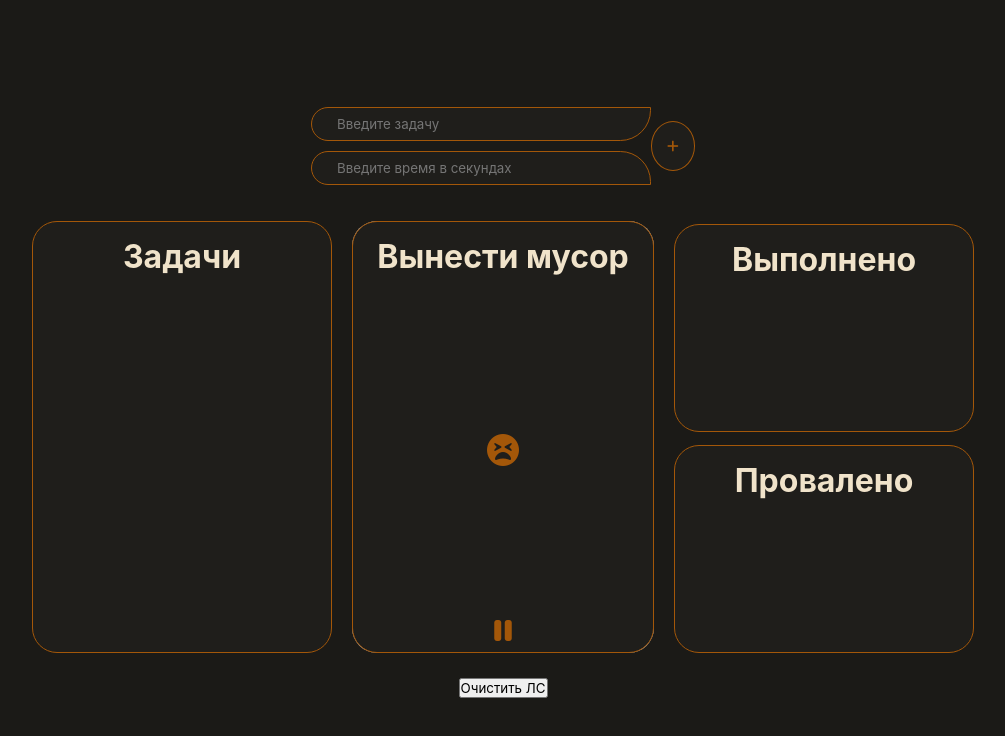
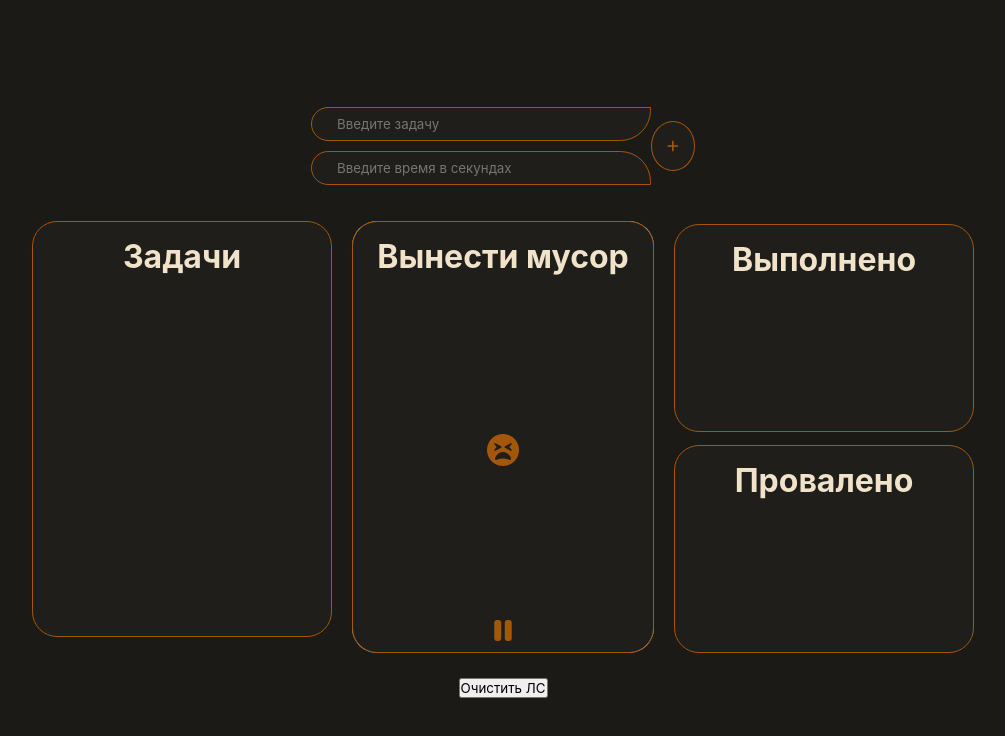
Before and after one commit to Kalachinskii/TimerTask, a React (Vite) app: page / in a window 1280 px wide. Shown: the top 736 px of the page, without its empty margins (137-1142 px from the left). Built offline with nearby package versions, Linux system fonts and the light colour scheme.

Commit message:
feat: добавлена функция удаления task

```diff
--- a/src/components/App/ui/App.jsx
+++ b/src/components/App/ui/App.jsx
@@ -18,7 +18,7 @@ export function App() {
     if (!localStorage.getItem(key)) {
         localStorage.setItem(key, JSON.stringify([]));
     }
-    // если данные есть - парсим
+    // если данные есть - вытаскиваем
     const data = JSON.parse(localStorage.getItem(key));
     if (data) {
       setItems(data.map(item => ({
@@ -49,11 +49,23 @@ export function App() {
     localStorage.setItem('data', JSON.stringify([]));
   }
 
+  const deleteTask = (id) => {
+    // Получаем текущие элементы из localStorage
+    const items = JSON.parse(localStorage.getItem('data')) || [];
+    // Фильтруем элементы, исключая тот, который нужно удалить
+    const updatedItems = items.filter(item => item.id !== id);
+    // Сохраняем обновленный массив обратно в localStorage
+    localStorage.setItem('data', JSON.stringify(updatedItems));
+    // отрисовка
+    if (updatedItems) {
+      setItems(updatedItems.map(item => ({...item})))}
+  }
+
   return (
     <div className={styles['app']}>
       <FormItem addItem={addItem}/>
       <div className={styles['box']}>
-        <TaskList tasks={items}/>
+        <TaskList tasks={items} deleteTask={deleteTask}/>
         <ActiveTaskCard />
         <div className={styles['box-suc-fai']}>
           <Success />
--- a/src/components/TaskList/taskList.module.css
+++ b/src/components/TaskList/taskList.module.css
@@ -1,11 +1,14 @@
 .task-list {
     min-width: 300px;
-    min-height: 416px;
+    height: 416px;
     color: #f0e3ca;
     border: 1px solid #a35709;
     border-radius: 25px;
     margin-top: 1%;
     background: #1f1e1b;
+    overflow: hidden;
+    /* padding: 5% 0 !important; */
+    /* margin: 5% 0 !important; */
 }
 
 h5 span {
@@ -29,8 +32,13 @@ h5 {
     display: flex;
     flex-direction: column;
     align-content: center;
-    justify-content: center;
-    align-self: center;
+    overflow-y:scroll;
+    height: 100%;
+    padding-bottom: 95px;
+}
+
+.tasks::-webkit-scrollbar {
+    width: 0;
 }
 
 .task {
--- a/src/components/TaskList/ui/TaskList.jsx
+++ b/src/components/TaskList/ui/TaskList.jsx
@@ -1,7 +1,7 @@
 import { useState } from 'react';
 import styles from '../taskList.module.css';
 
-export function TaskList({tasks}) {
+export function TaskList({tasks, deleteTask}) {
     return (
         <div className={styles['task-list']}>
             <h1>Задачи</h1>
@@ -10,7 +10,7 @@ export function TaskList({tasks}) {
                 {tasks.map(el => (
                     <div className={styles["task"]} key={el.id}>
                         <div className={styles["task-time"]}>
-                        <h2>{el.id}</h2>
+                        {/* <h2>{el.id}</h2> */}
                             <h3>{el.task}</h3>
                             <h5>
                                 <span>Время: </span>
@@ -19,7 +19,7 @@ export function TaskList({tasks}) {
                         </div>
                         <div className={styles["task-btn"]}>
                             <i className="fa-solid fa-pen"></i>
-                            <i className="fa-solid fa-trash"></i>
+                            <i className="fa-solid fa-trash" onClick={() => deleteTask(el.id)}></i>
                         </div>
                     </div>
                 ))}
```
